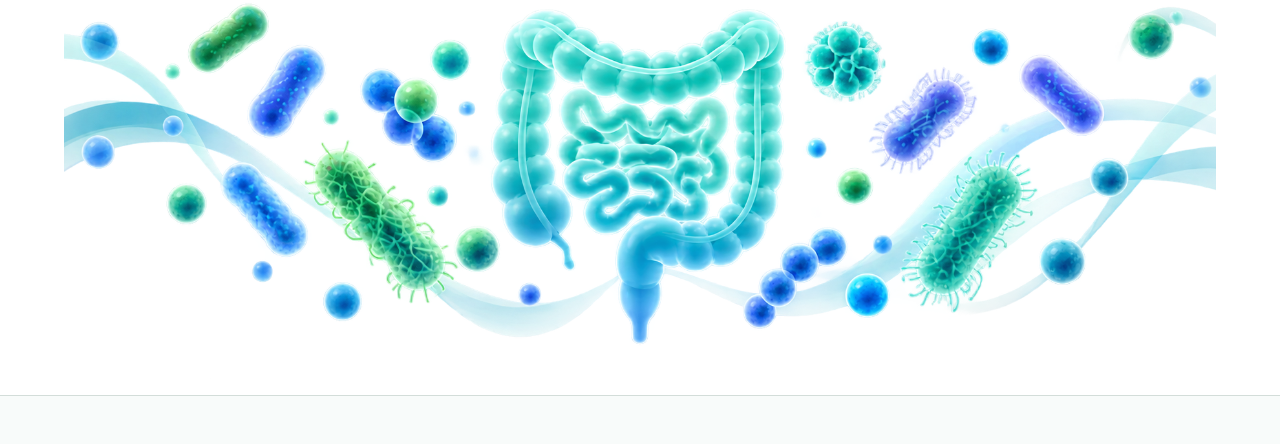
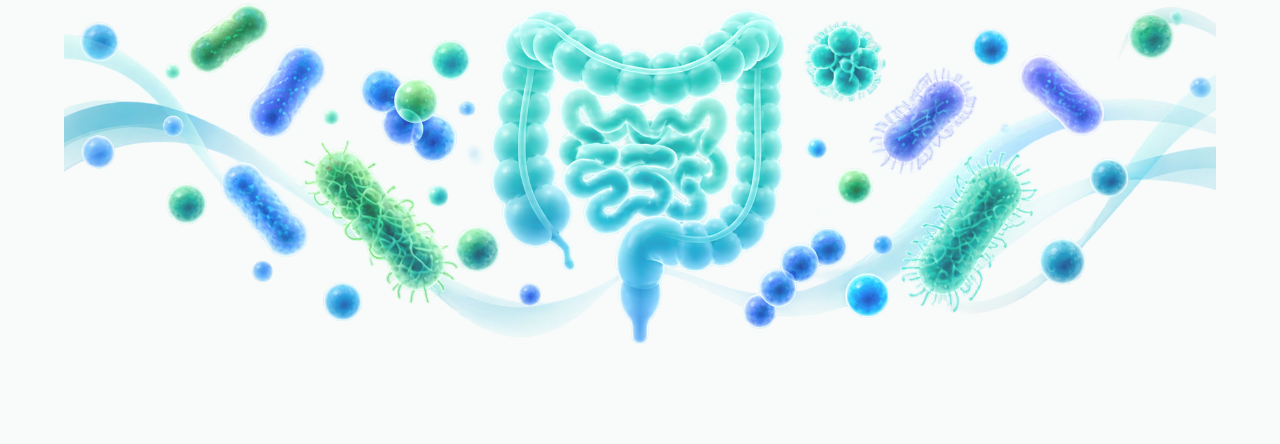
Before and after one commit to iWellness/r8_jissyu-kenshu, an Astro site: page / in a window 1280 px wide. Shown: the part 205-649 px from the top of the page. Built offline with nearby package versions, Linux system fonts and the light colour scheme; Astro itself is replaced by a stand-in of ours.

Commit message:
style: blend microbiome hero into page

```diff
--- a/src/styles/global.css
+++ b/src/styles/global.css
@@ -143,12 +143,12 @@ html[data-js='true'] .js-only:not(.mobile-nav-button):not(.lesson-sidebar__close
 .search__results p { margin: 2px 0; color: var(--muted-foreground); font-size: .86rem; }
 
 .home { width: 100%; margin: 0; padding: 0 0 88px; }
-.home-hero { width: 100%; padding-top: clamp(24px, 3.5vw, 42px); overflow: hidden; background: #fff; border-bottom: 1px solid var(--border); }
+.home-hero { width: 100%; padding-top: clamp(24px, 3.5vw, 42px); overflow: hidden; background: var(--background); }
 .home-hero__title { position: relative; z-index: 1; margin: 0 20px; color: var(--foreground); text-align: center; }
 .home-hero__eyebrow { display: block; font-size: clamp(1rem, 1.65vw, 1.25rem); font-weight: 620; letter-spacing: .08em; }
 .home-hero__title-main { display: block; margin-top: 3px; font-size: clamp(1.85rem, 3.5vw, 2.9rem); font-weight: 720; letter-spacing: .035em; }
 .home-hero__visual { width: 90%; height: clamp(234px, 37.8vw, 468px); margin: clamp(-70px, -5vw, -36px) auto 0; overflow: hidden; }
-.home-hero img { display: block; width: 100%; height: 100%; object-fit: cover; object-position: center center; }
+.home-hero img { display: block; width: 100%; height: 100%; object-fit: cover; object-position: center center; opacity: .85; }
 .home-flow { width: min(880px, calc(100% - 40px)); margin: 0 auto; padding-top: 52px; }
 .home-flow > h2 { margin: 0 0 28px; font-size: clamp(2rem, 4vw, 2.75rem); font-weight: 720; }
 .course-list { margin: 0; padding: 0; list-style: none; }
```
